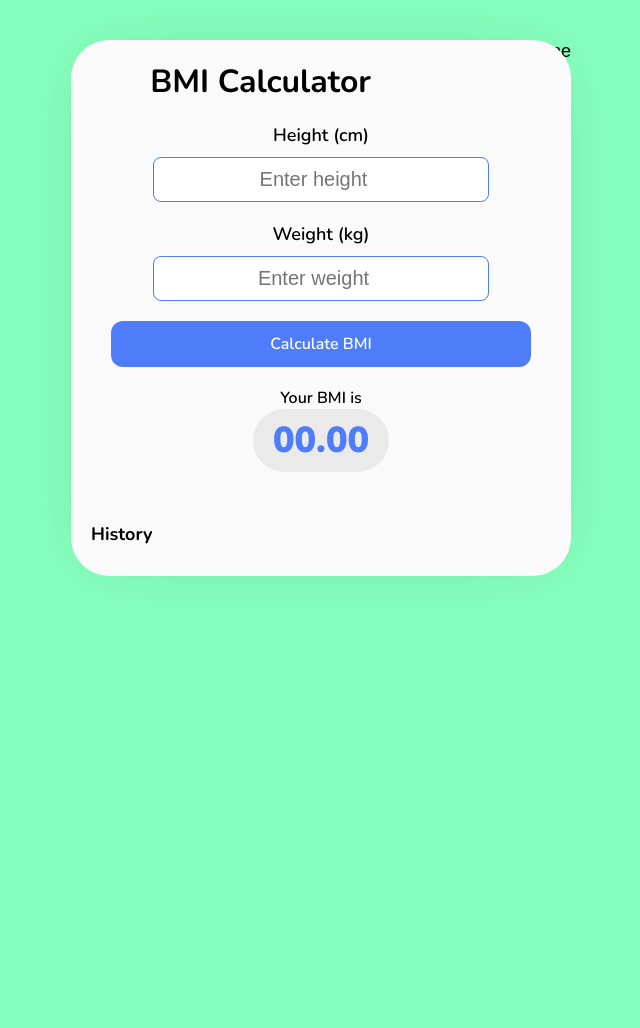
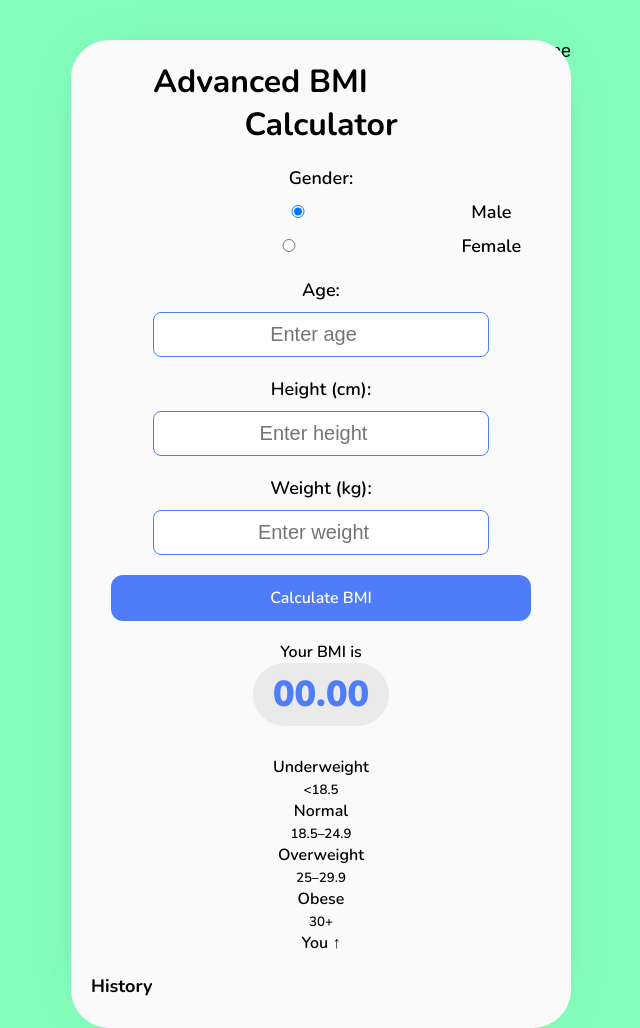
Before and after one commit to tobolovskaya/BMI-Calculator, a plain HTML site: page index.html in a window 1280 px wide. Shown: the whole page, without its empty margins (319-959 px from the left). Before the commit the page ends 800 px from the top, so only its background shows below. Drawn offline with nearby package versions, Linux system fonts and the light colour scheme.

Commit message:
Update index.html

```diff
--- a/index.html
+++ b/index.html
@@ -2,23 +2,31 @@
 <html lang="en">
   <head>
     <meta charset="UTF-8" />
-    <meta http-equiv="X-UA-Compatible" content="IE=edge" />
     <meta name="viewport" content="width=device-width, initial-scale=1.0" />
-    <link rel="stylesheet" href="./styles.css" />
-    <title>BMI Calculator</title>
+    <link rel="stylesheet" href="styles.css" />
+    <title>Advanced BMI Calculator</title>
   </head>
   <body>
     <div class="container">
       <button id="theme-toggle">🌙 Toggle Theme</button>
       <div class="box">
-        <h1>BMI Calculator</h1>
+        <h1>Advanced BMI Calculator</h1>
         <div class="content">
           <div class="input">
-            <label for="height">Height (cm)</label>
+            <label>Gender:</label>
+            <label><input type="radio" name="gender" value="male" checked /> Male</label>
+            <label><input type="radio" name="gender" value="female" /> Female</label>
+          </div>
+          <div class="input">
+            <label for="age">Age:</label>
+            <input id="age" type="number" min="1" max="120" placeholder="Enter age" />
+          </div>
+          <div class="input">
+            <label for="height">Height (cm):</label>
             <input id="height" type="number" step="any" placeholder="Enter height" />
           </div>
           <div class="input">
-            <label for="weight">Weight (kg)</label>
+            <label for="weight">Weight (kg):</label>
             <input id="weight" type="number" step="any" placeholder="Enter weight" />
           </div>
           <button id="calculate">Calculate BMI</button>
@@ -28,12 +36,19 @@
           <div id="result">00.00</div>
           <p class="comment"></p>
         </div>
+        <div class="bmi-scale">
+          <div class="range underweight">Underweight<br><small><18.5</small></div>
+          <div class="range normal">Normal<br><small>18.5–24.9</small></div>
+          <div class="range overweight">Overweight<br><small>25–29.9</small></div>
+          <div class="range obese">Obese<br><small>30+</small></div>
+          <div id="pointer">You ↑</div>
+        </div>
         <div class="history">
           <h3>History</h3>
           <ul id="history-list"></ul>
         </div>
       </div>
     </div>
-    <script src="./script.js" type="module"></script>
+    <script src="script.js" type="module"></script>
   </body>
 </html>
```
